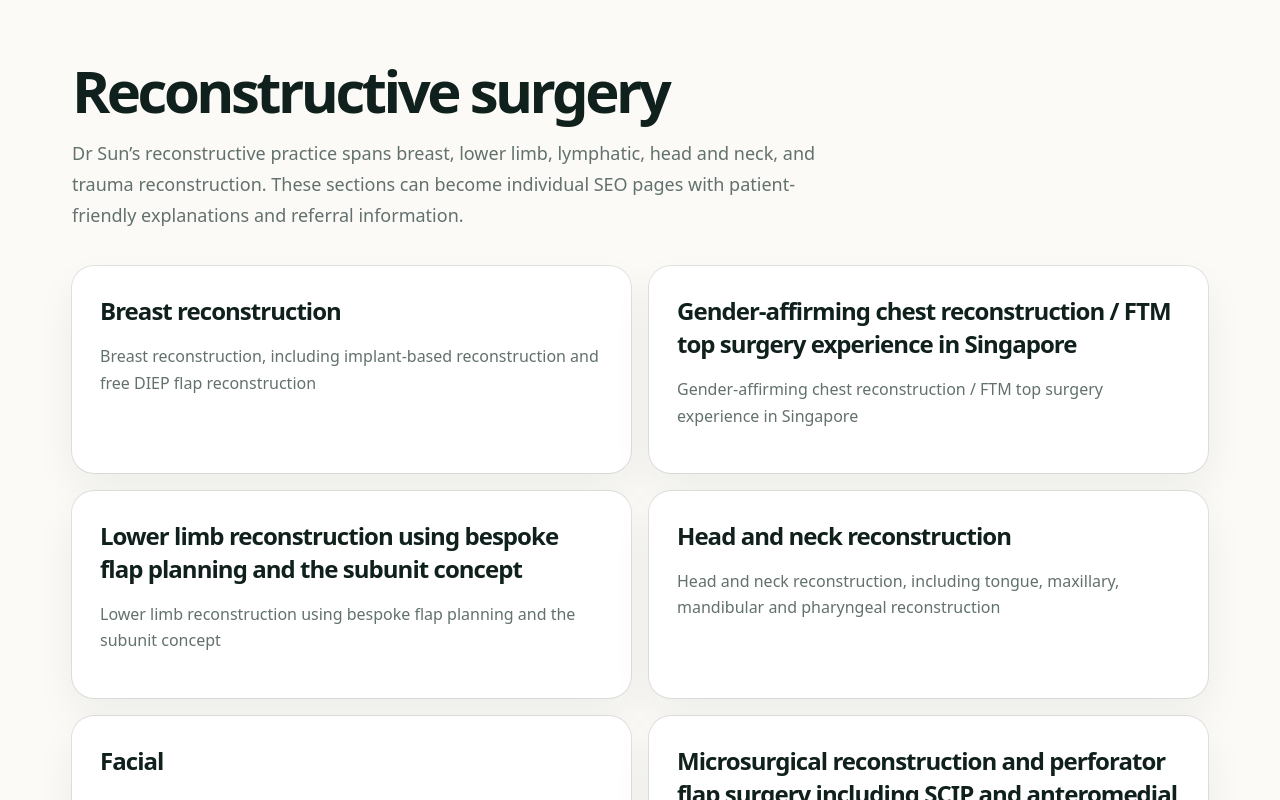
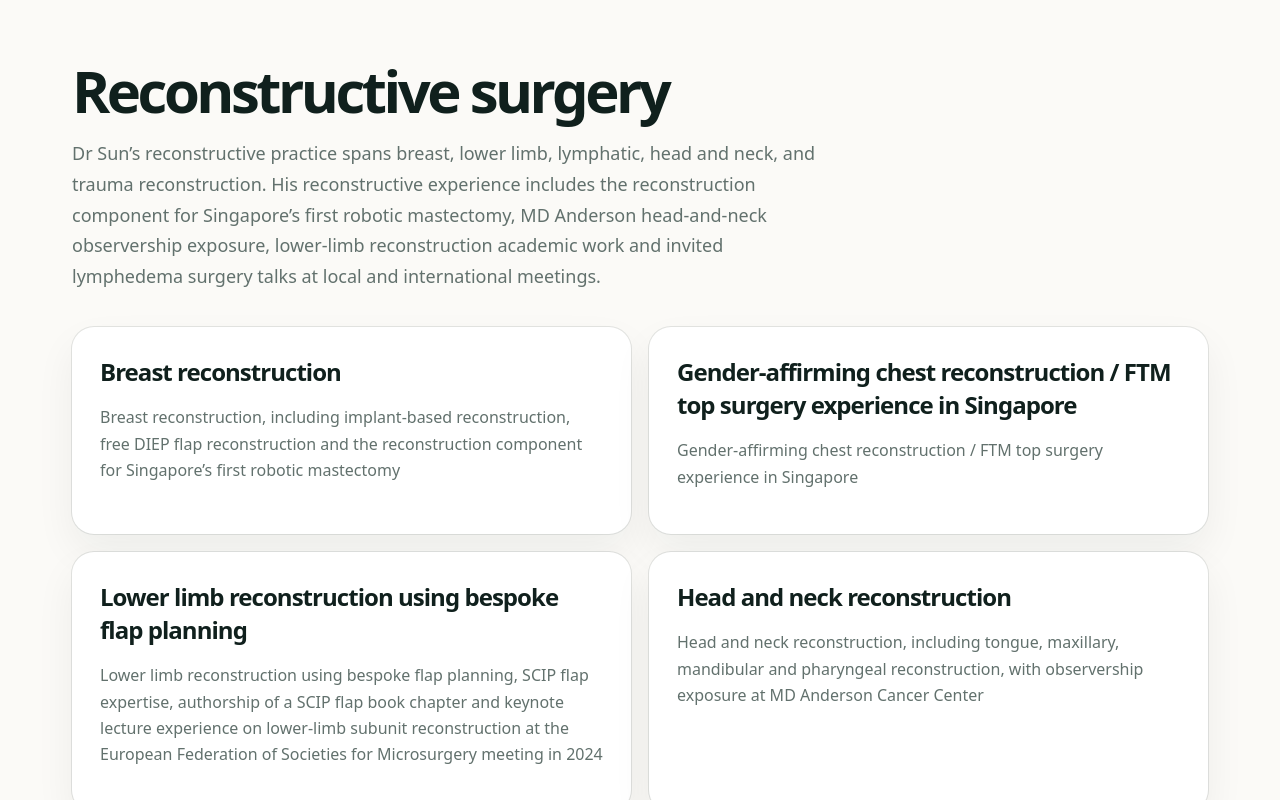
Before and after one commit to zatyrical/plasticwebsite, a Next.js app: page / in a window 1280 px wide. Shown: the part 4920-5720 px from the top of the page. Built offline with nearby package versions, Linux system fonts and the light colour scheme.

Commit message:
Add reconstructive surgery credentials

```diff
--- a/app/page.tsx
+++ b/app/page.tsx
@@ -11,12 +11,13 @@ const aesthetic = [
 ];
 
 const reconstruction = [
-  'Breast reconstruction, including implant-based reconstruction and free DIEP flap reconstruction',
+  'Breast reconstruction, including implant-based reconstruction, free DIEP flap reconstruction and the reconstruction component for Singapore’s first robotic mastectomy',
   'Gender-affirming chest reconstruction / FTM top surgery experience in Singapore',
-  'Lower limb reconstruction using bespoke flap planning and the subunit concept',
-  'Head and neck reconstruction, including tongue, maxillary, mandibular and pharyngeal reconstruction',
+  'Lower limb reconstruction using bespoke flap planning, SCIP flap expertise, authorship of a SCIP flap book chapter and keynote lecture experience on lower-limb subunit reconstruction at the European Federation of Societies for Microsurgery meeting in 2024',
+  'Head and neck reconstruction, including tongue, maxillary, mandibular and pharyngeal reconstruction, with observership exposure at MD Anderson Cancer Center',
   'Facial, chest wall and limb trauma reconstruction including lacerations, nerves, soft tissue and facial fracture fixation',
-  'Microsurgical reconstruction and perforator flap surgery including SCIP and anteromedial thigh flap work'
+  'Microsurgical reconstruction and perforator flap surgery including SCIP and anteromedial thigh flap work',
+  'Lymphedema surgery, supported by dedicated Tokyo lymphatic surgery training and invited speaker experience at local and international conferences'
 ];
 
 const trainingMentorship = [
@@ -205,7 +206,7 @@ export default function Home() {
       <section id="reconstruction" className="section">
         <div className="container">
           <h2>Reconstructive surgery</h2>
-          <p className="section-intro">Dr Sun’s reconstructive practice spans breast, lower limb, lymphatic, head and neck, and trauma reconstruction. These sections can become individual SEO pages with patient-friendly explanations and referral information.</p>
+          <p className="section-intro">Dr Sun’s reconstructive practice spans breast, lower limb, lymphatic, head and neck, and trauma reconstruction. His reconstructive experience includes the reconstruction component for Singapore’s first robotic mastectomy, MD Anderson head-and-neck observership exposure, lower-limb reconstruction academic work and invited lymphedema surgery talks at local and international meetings.</p>
           <div className="grid-2">{reconstruction.map((x) => <div className="card" key={x}><h3>{x.split(',')[0]}</h3><p>{x}</p></div>)}</div>
         </div>
       </section>
```
